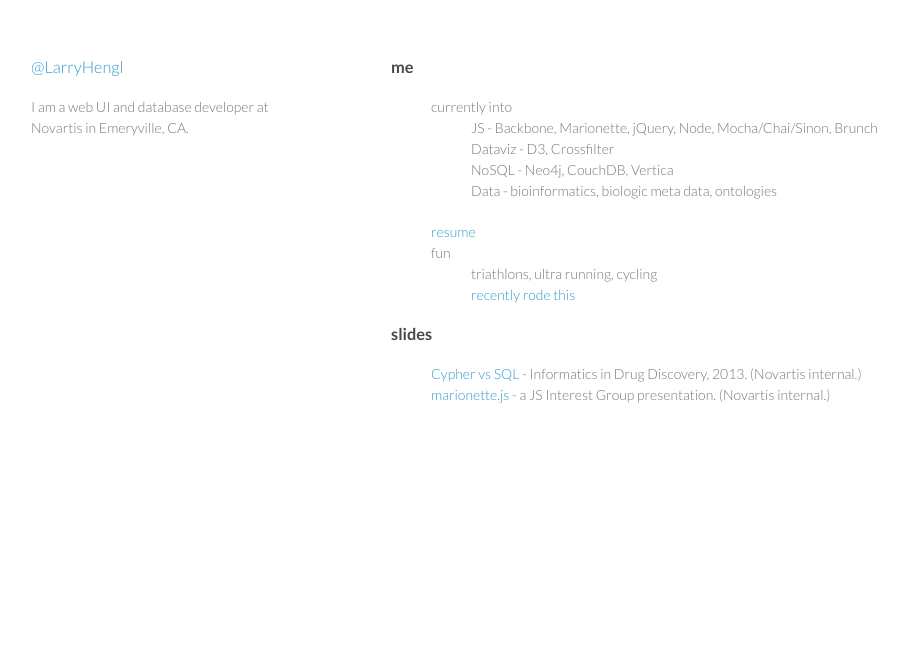
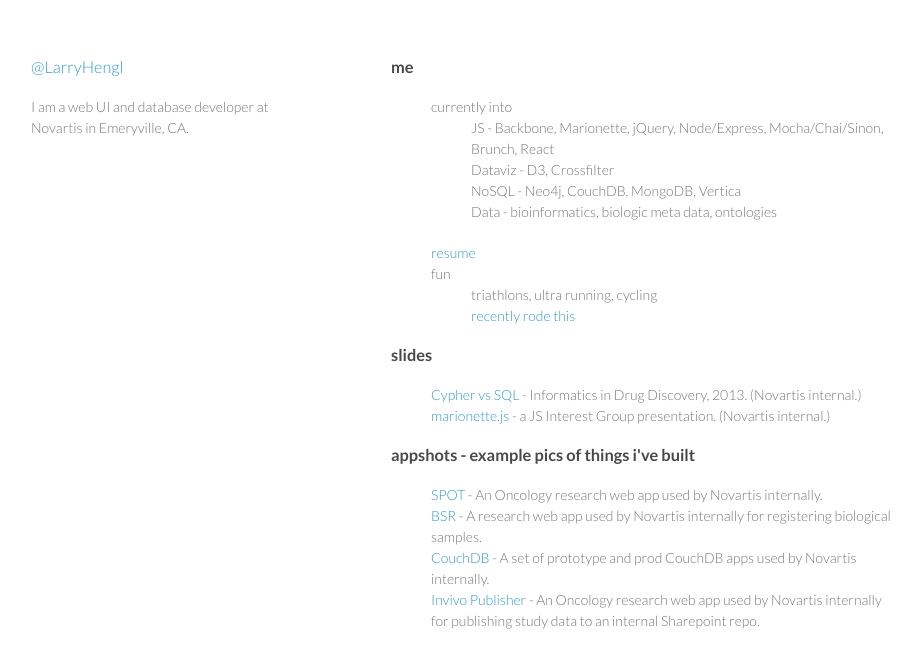
Before and after one commit to larryhengl/larryhengl.github.com, a plain HTML site: page index.html in a window 1280 px wide. Shown: the whole page, without its empty margins (179-1100 px from the left). Drawn offline with Linux system fonts and the light colour scheme.

Commit message:
add appshots

```diff
--- a/index.html
+++ b/index.html
@@ -30,9 +30,9 @@
         <h3>me</h3>
         <ul>
           <li>currently into
-            <ul><li>JS - Backbone, Marionette, jQuery, Node, Mocha/Chai/Sinon, Brunch</li>
+            <ul><li>JS - Backbone, Marionette, jQuery, Node/Express, Mocha/Chai/Sinon, Brunch, React</li>
                 <li>Dataviz - D3, Crossfilter</li>
-                <li>NoSQL - Neo4j, CouchDB, Vertica</li>
+                <li>NoSQL - Neo4j, CouchDB, MongoDB, Vertica</li>
                 <li>Data - bioinformatics, biologic meta data, ontologies</li>
             </ul>
           <li><a name="resume" href="resume/">resume</a></li>
@@ -49,6 +49,13 @@
           <li></li>
           <li><a href="slides/JIG/marionette/">marionette.js</a> - a JS Interest Group presentation. (Novartis internal.)</li>
         </ul>
+        <h3>appshots - example pics of things i've built</h3>
+        <ul class="appshots">
+          <li><a href="appshots/SPOT/">SPOT</a> - An Oncology research web app used by Novartis internally.</li>
+          <li><a href="appshots/BSR/">BSR</a> - A research web app used by Novartis internally for registering biological samples.</li>
+          <li><a href="appshots/COUCHDB/">CouchDB</a> - A set of prototype and prod CouchDB apps used by Novartis internally.</li>
+          <li><a href="appshots/INVIVO/">Invivo Publisher</a> - An Oncology research web app used by Novartis internally for publishing study data to an internal Sharepoint repo.</li>
+        </ul>
       </section>
     </div>
     <script src="javascripts/scale.fix.js"></script>
```
